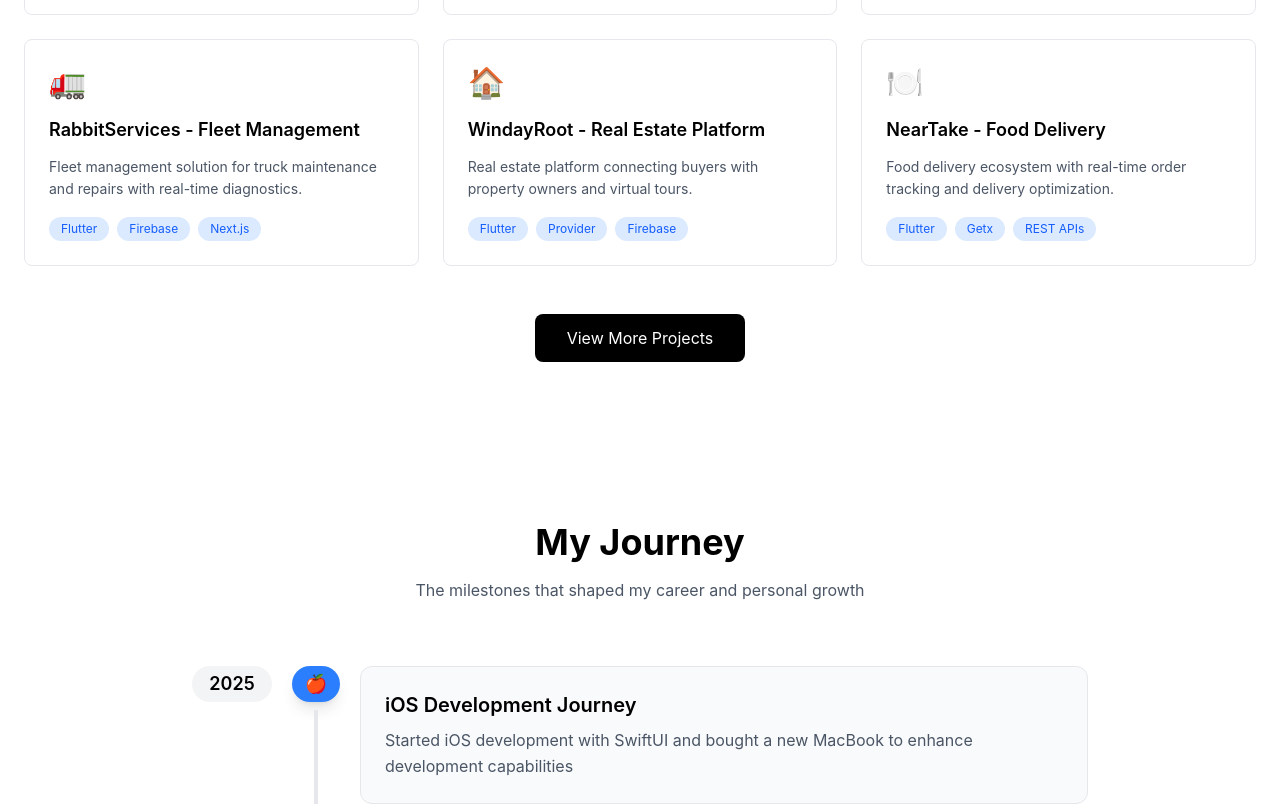
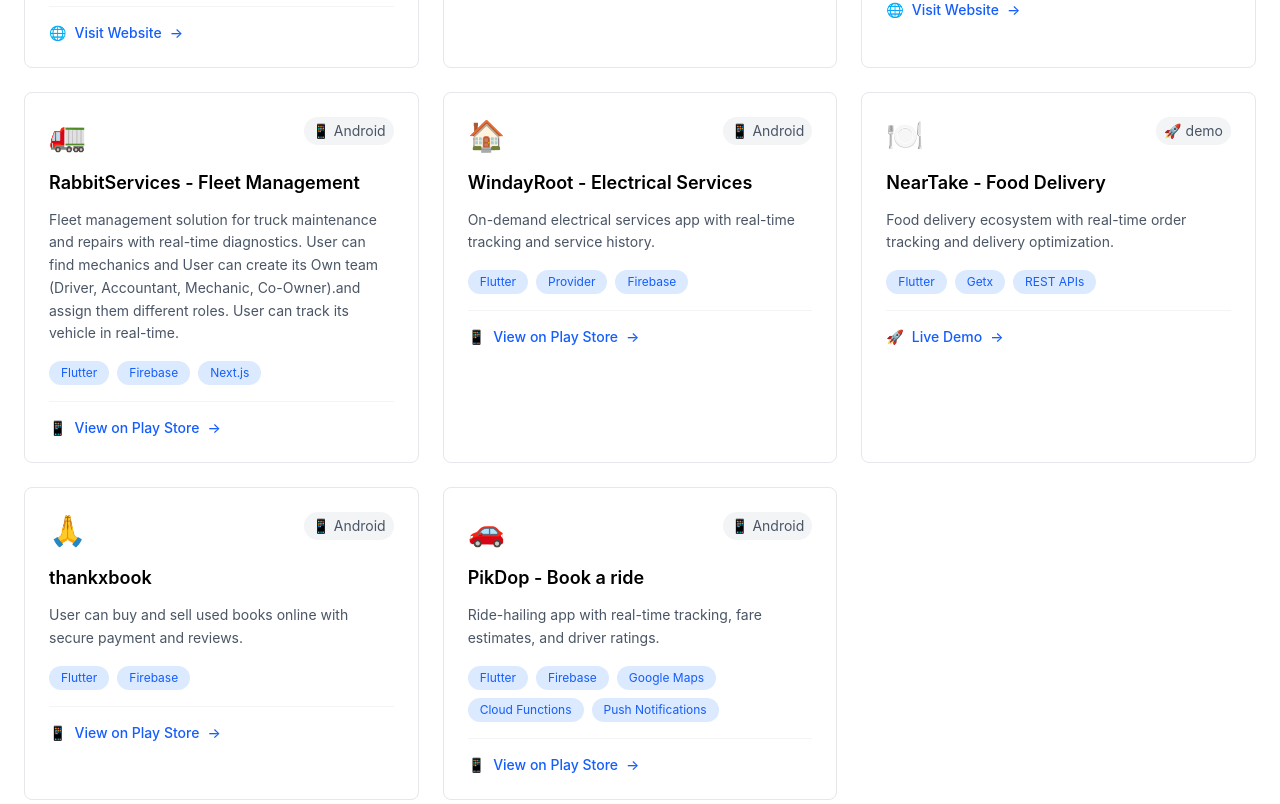
Before and after one commit to kajumac07/my-portfolio, a Next.js app: page / in a window 1280 px wide. Shown: the part 3720-4524 px from the top of the page. Built offline with nearby package versions, Linux system fonts and the light colour scheme.

Commit message:
added project dynamic links

```diff
--- a/components/Project.tsx
+++ b/components/Project.tsx
@@ -8,6 +8,8 @@
   description: string;
   icon: string;
   tags: string[];
+  link?: string;
+  linkType?: "web" | "playstore" | "github" | "demo";
 }
 
 const Projects = () => {
@@ -21,6 +23,8 @@
         "A travel storytelling platform where users can share their journey experiences through blogs and stories.",
       icon: "🧳",
       tags: ["Next.js", "Flutter", "Firebase"],
+      link: "https://journey-junction-olive.vercel.app/",
+      linkType: "web",
     },
     {
       id: 2,
@@ -29,6 +33,8 @@
         "Job application platform where users can upload resumes and admins can download them.",
       icon: "📄",
       tags: ["Next.js", "Firebase"],
+      link: "https://www.rozgaar.net/",
+      linkType: "web",
     },
     {
       id: 3,
@@ -37,22 +43,28 @@
         "Emergency voice-call solution for accident victims with QR code emergency contacts.",
       icon: "🚨",
       tags: ["Next.js", "ZegoCloud", "Firebase"],
+      link: "https://www.familyalert.life/share/aS3xZ2CzZ5cxXdHnU523S7gksdG3-SqWoVhrk0Qlr56Z7bvj5",
+      linkType: "web",
     },
     {
       id: 4,
       title: "RabbitServices - Fleet Management",
       description:
-        "Fleet management solution for truck maintenance and repairs with real-time diagnostics.",
+        "Fleet management solution for truck maintenance and repairs with real-time diagnostics. User can find mechanics and User can create its Own team (Driver, Accountant, Mechanic, Co-Owner).and assign them different roles. User can track its vehicle in real-time.",
       icon: "🚛",
       tags: ["Flutter", "Firebase", "Next.js"],
+      link: "https://play.google.com/store/apps/details?id=com.rabbit_u_d_app.rabbit_services_app&pcampaignid=web_share",
+      linkType: "playstore",
     },
     {
       id: 5,
-      title: "WindayRoot - Real Estate Platform",
+      title: "WindayRoot - Electrical Services",
       description:
-        "Real estate platform connecting buyers with property owners and virtual tours.",
+        "On-demand electrical services app with real-time tracking and service history.",
       icon: "🏠",
       tags: ["Flutter", "Provider", "Firebase"],
+      link: "https://play.google.com/store/apps/details?id=com.windayroot.customer_app&pcampaignid=web_share",
+      linkType: "playstore",
     },
     {
       id: 6,
@@ -61,6 +73,34 @@
         "Food delivery ecosystem with real-time order tracking and delivery optimization.",
       icon: "🍽️",
       tags: ["Flutter", "Getx", "REST APIs"],
+      link: "https://neartake.example.com/demo",
+      linkType: "demo",
+    },
+    {
+      id: 7,
+      title: "thankxbook",
+      description:
+        "User can buy and sell used books online with secure payment and reviews.",
+      icon: "🙏",
+      tags: ["Flutter", "Firebase"],
+      link: "https://play.google.com/store/apps/details?id=com.windayroot.library_app&pcampaignid=web_share",
+      linkType: "playstore",
+    },
+    {
+      id: 8,
+      title: "PikDop - Book a ride",
+      description:
+        "Ride-hailing app with real-time tracking, fare estimates, and driver ratings.",
+      icon: "🚗",
+      tags: [
+        "Flutter",
+        "Firebase",
+        "Google Maps",
+        "Cloud Functions",
+        "Push Notifications",
+      ],
+      link: "https://play.google.com/store/apps/details?id=com.pikdop_service.customer_app&pcampaignid=web_share",
+      linkType: "playstore",
     },
   ];
 
@@ -70,6 +110,44 @@
     activeFilter === "All"
       ? projects
       : projects.filter((project) => project.tags.includes(activeFilter));
+
+  // Function to get link icon based on type
+  const getLinkIcon = (type: string) => {
+    switch (type) {
+      case "web":
+        return "🌐";
+      case "playstore":
+        return "📱";
+      case "github":
+        return "💻";
+      case "demo":
+        return "🚀";
+      default:
+        return "🔗";
+    }
+  };
+
+  // Function to get link text based on type
+  const getLinkText = (type: string) => {
+    switch (type) {
+      case "web":
+        return "Visit Website";
+      case "playstore":
+        return "View on Play Store";
+      case "github":
+        return "View Code";
+      case "demo":
+        return "Live Demo";
+      default:
+        return "View Project";
+    }
+  };
+
+  const handleProjectClick = (project: Project) => {
+    if (project.link) {
+      window.open(project.link, "_blank", "noopener,noreferrer");
+    }
+  };
 
   return (
     <section id="projects" className="py-20 bg-white">
@@ -104,10 +182,27 @@
           {filteredProjects.map((project) => (
             <div
               key={project.id}
-              className="bg-white border border-gray-200 rounded-lg p-6 hover:border-blue-500 transition-colors"
+              className={`bg-white border border-gray-200 rounded-lg p-6 transition-all ${
+                project.link
+                  ? "hover:border-blue-500 hover:shadow-md cursor-pointer"
+                  : "hover:border-gray-300"
+              }`}
+              onClick={() => project.link && handleProjectClick(project)}
             >
-              {/* Icon */}
-              <div className="text-3xl mb-4">{project.icon}</div>
+              {/* Icon and Link Badge */}
+              <div className="flex justify-between items-start mb-4">
+                <div className="text-3xl">{project.icon}</div>
+                {project.link && (
+                  <span className="text-sm bg-gray-100 text-gray-600 px-2 py-1 rounded-full flex items-center gap-1">
+                    <span>{getLinkIcon(project.linkType!)}</span>
+                    <span className="hidden sm:inline">
+                      {project.linkType === "playstore"
+                        ? "Android"
+                        : project.linkType}
+                    </span>
+                  </span>
+                )}
+              </div>
 
               {/* Title */}
               <h3 className="text-lg font-semibold text-black mb-3">
@@ -120,7 +215,7 @@
               </p>
 
               {/* Tags */}
-              <div className="flex flex-wrap gap-2">
+              <div className="flex flex-wrap gap-2 mb-4">
                 {project.tags.map((tag, index) => (
                   <span
                     key={index}
@@ -130,13 +225,27 @@
                   </span>
                 ))}
               </div>
+
+              {/* Link Button */}
+              {project.link && (
+                <div className="flex items-center gap-2 text-sm text-blue-600 font-medium mt-4 pt-4 border-t border-gray-100">
+                  <span>{getLinkIcon(project.linkType!)}</span>
+                  <span>{getLinkText(project.linkType!)}</span>
+                  <span>→</span>
+                </div>
+              )}
             </div>
           ))}
         </div>
 
         {/* Simple CTA */}
         <div className="text-center mt-12">
-          <button className="bg-black text-white px-8 py-3 rounded-lg hover:bg-gray-800 transition-colors">
+          <button
+            onClick={() =>
+              window.open("https://github.com/yourusername", "_blank")
+            }
+            className="bg-black text-white px-8 py-3 rounded-lg hover:bg-gray-800 transition-colors"
+          >
             View More Projects
           </button>
         </div>
```
